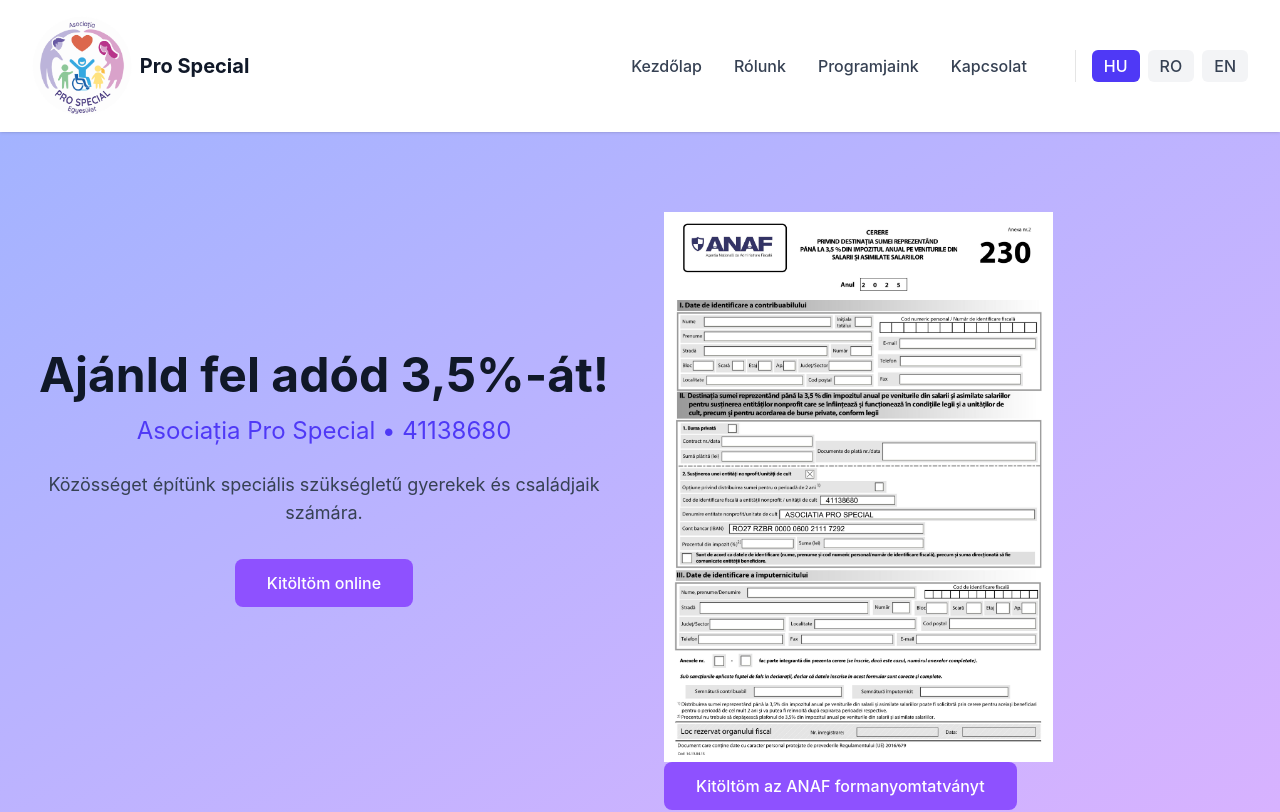
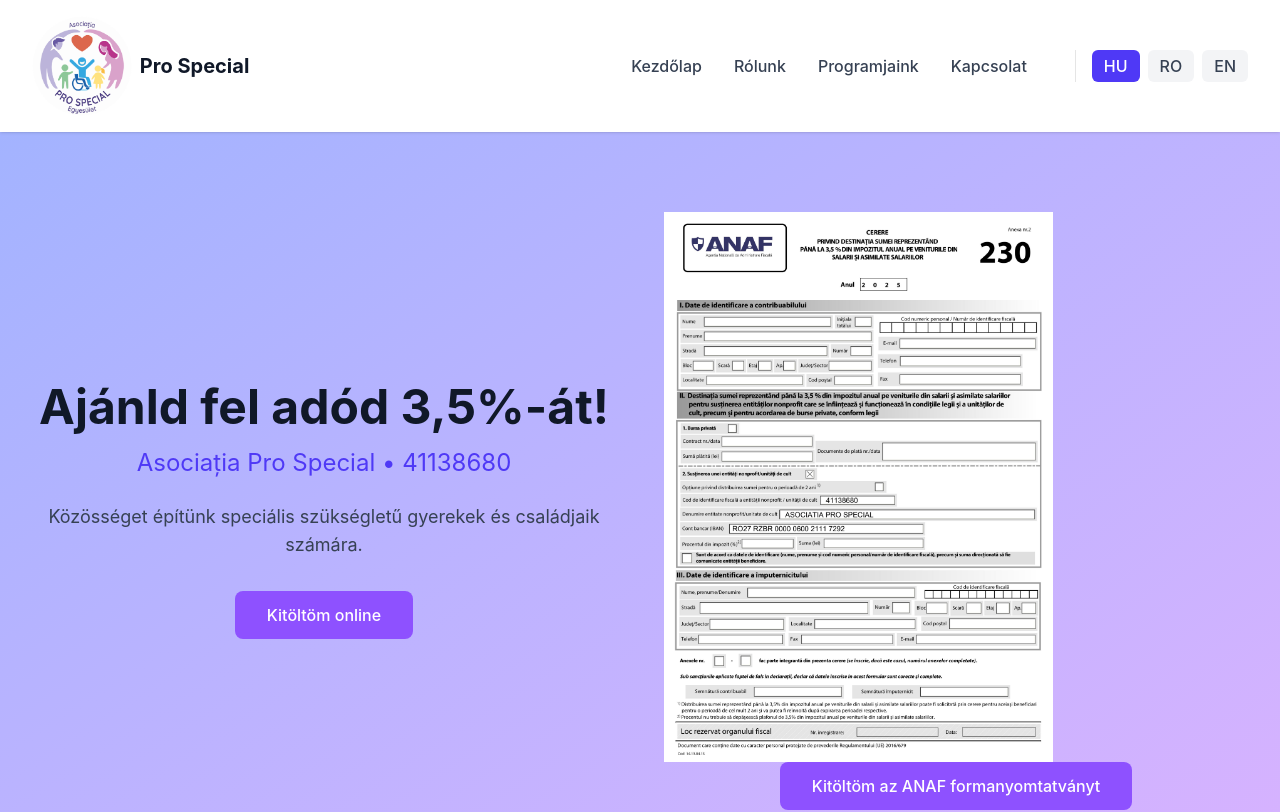
Before and after one commit to zuraglal/prospecial.org, a React (Vite) app: page / in a window 1280 px wide. Shown: the top 812 px of the page. Built offline with nearby package versions, Linux system fonts and the light colour scheme.

Commit message:
Update Home.tsx

```diff
--- a/src/app/components/Home.tsx
+++ b/src/app/components/Home.tsx
@@ -59,7 +59,7 @@
               </button>
             </div>
 
-            <div className="relative">
+            <div className="text-center mb-16 relative">
               <div> {/* className="rounded-2xl shadow-lg">*/}
                 <a href="/pro-special-anaf-230-2025.pdf">
                 <ImageWithFallback
```
